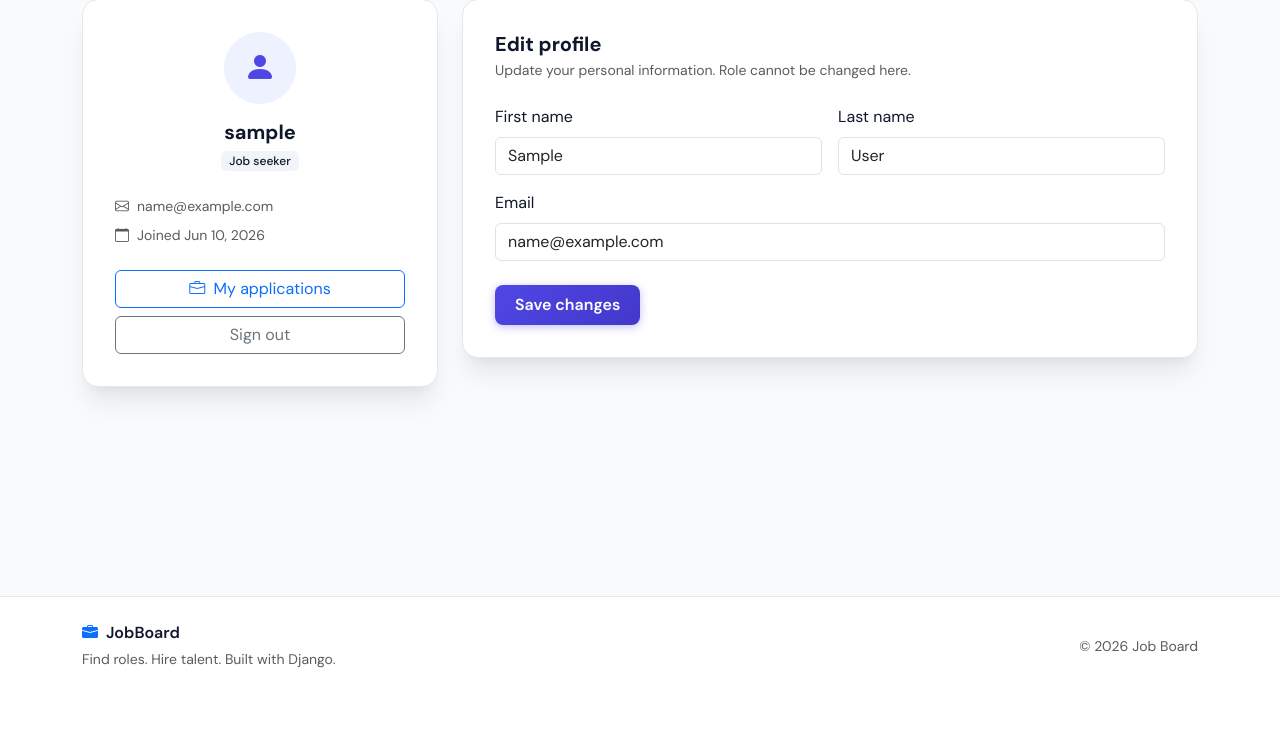
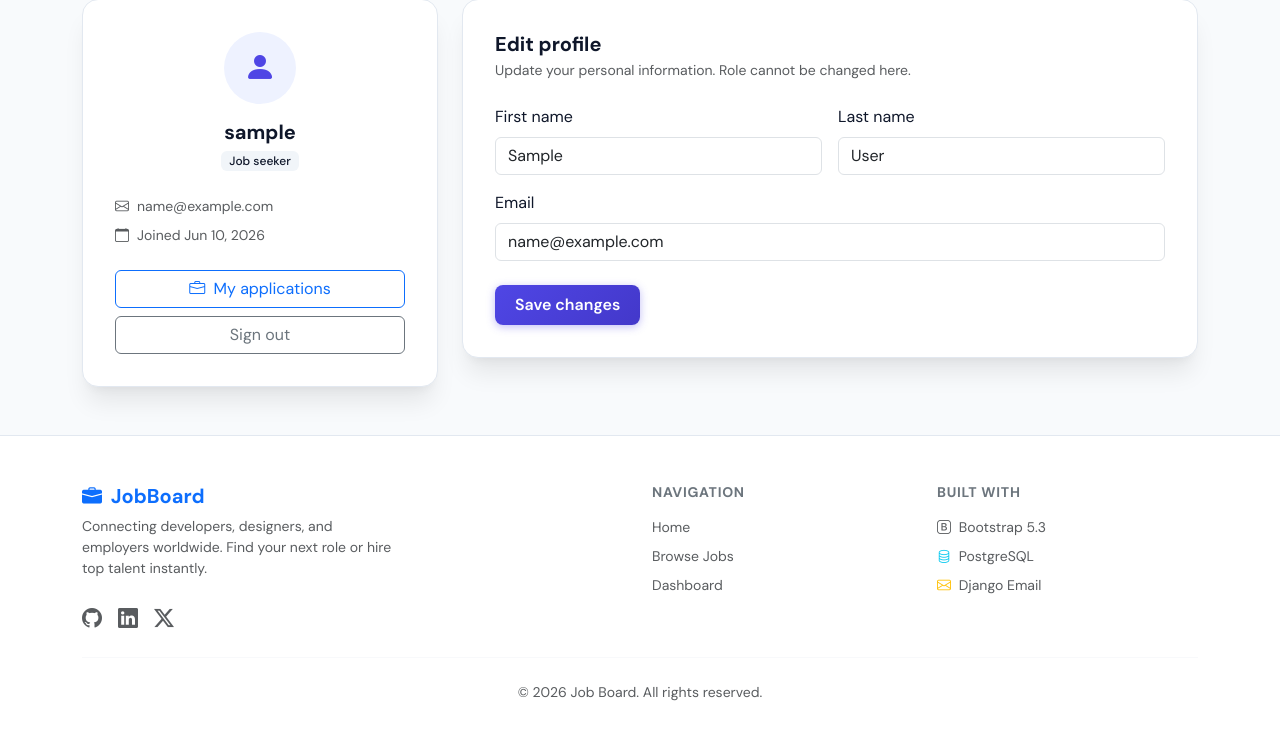
Before and after one commit to HaymiG/django_job_board, a Django app: page /accounts/profile/ in a window 1280 px wide. Shown: the part 106-861 px from the top of the page. Before the commit the page ends 774 px from the top, so only its background shows below. Run offline with Django 5.2, Linux system fonts and the light colour scheme; the visitor is signed in with stand-in values (Sample User, id 1); data that the repository does not hold is empty.

Commit message:
Modernize footer layout and highlight active page in header

```diff
--- a/static/css/site.css
+++ b/static/css/site.css
@@ -511,12 +511,12 @@ body {
   color: var(--jb-primary);
 }
 
-.role-option input:checked + .role-option-body {
+.role-option input:checked+.role-option-body {
   border-color: var(--jb-primary);
   background: var(--jb-icon-employer-bg);
 }
 
-.role-option input:focus-visible + .role-option-body {
+.role-option input:focus-visible+.role-option-body {
   outline: 2px solid var(--jb-primary);
   outline-offset: 2px;
 }
@@ -704,3 +704,14 @@ body {
     margin-top: 0.5rem;
   }
 }
+
+/* Footer hover effects */
+.footer-jb a.hover-primary {
+  transition: color 0.2s ease, transform 0.2s ease;
+  display: inline-block;
+}
+
+.footer-jb a.hover-primary:hover {
+  color: var(--jb-primary) !important;
+  transform: translateY(-2px);
+}
--- a/templates/base.html
+++ b/templates/base.html
@@ -1,6 +1,7 @@
 {% load static %}
 <!doctype html>
 <html lang="en" data-theme="light">
+
 <head>
   <script>
     (function () {
@@ -19,21 +20,14 @@
   <link rel="preconnect" href="https://fonts.gstatic.com" crossorigin />
   <link
     href="https://fonts.googleapis.com/css2?family=DM+Sans:ital,opsz,wght@0,9..40,400;0,9..40,500;0,9..40,600;0,9..40,700;1,9..40,400&display=swap"
-      rel="stylesheet"
-    />
-    <link
-      href="https://cdn.jsdelivr.net/npm/bootstrap@5.3.3/dist/css/bootstrap.min.css"
-      rel="stylesheet"
-      integrity="sha384-QWTKZyjpPEjISv5WaRU9OFeRpok6YctnYmDr5pNlyT2bRjXh0JMhjY6hW+ALEwIH"
-      crossorigin="anonymous"
-    />
-    <link
-      rel="stylesheet"
-      href="https://cdn.jsdelivr.net/npm/bootstrap-icons@1.11.3/font/bootstrap-icons.min.css"
-    />
+    rel="stylesheet" />
+  <link href="https://cdn.jsdelivr.net/npm/bootstrap@5.3.3/dist/css/bootstrap.min.css" rel="stylesheet"
+    integrity="sha384-QWTKZyjpPEjISv5WaRU9OFeRpok6YctnYmDr5pNlyT2bRjXh0JMhjY6hW+ALEwIH" crossorigin="anonymous" />
+  <link rel="stylesheet" href="https://cdn.jsdelivr.net/npm/bootstrap-icons@1.11.3/font/bootstrap-icons.min.css" />
   <link rel="stylesheet" href="{% static 'css/site.css' %}" />
   {% block extra_css %}{% endblock %}
 </head>
+
 <body class="d-flex flex-column min-vh-100">
   <nav class="navbar navbar-expand-lg navbar-jb sticky-top">
     <div class="container">
@@ -41,15 +35,8 @@
         <i class="bi bi-briefcase-fill"></i>
         JobBoard
       </a>
-        <button
-          class="navbar-toggler border-0"
-          type="button"
-          data-bs-toggle="collapse"
-          data-bs-target="#navbarMain"
-          aria-controls="navbarMain"
-          aria-expanded="false"
-          aria-label="Toggle navigation"
-        >
+      <button class="navbar-toggler border-0" type="button" data-bs-toggle="collapse" data-bs-target="#navbarMain"
+        aria-controls="navbarMain" aria-expanded="false" aria-label="Toggle navigation">
         <span class="navbar-toggler-icon"></span>
       </button>
       <div class="collapse navbar-collapse" id="navbarMain">
@@ -81,7 +68,8 @@
             <a class="nav-link position-relative" href="{% url 'jobs:saved_jobs' %}">
               <i class="bi bi-bookmark-heart me-1"></i> Saved
               {% if saved_jobs_count %}
-                      <span class="position-absolute top-0 start-100 translate-middle badge rounded-pill bg-warning text-dark" style="font-size:.65rem;">
+              <span class="position-absolute top-0 start-100 translate-middle badge rounded-pill bg-warning text-dark"
+                style="font-size:.65rem;">
                 {{ saved_jobs_count }}
               </span>
               {% endif %}
@@ -92,13 +80,8 @@
         </ul>
         <ul class="navbar-nav align-items-lg-center gap-lg-2">
           <li class="nav-item">
-              <button
-                type="button"
-                class="btn btn-theme-toggle"
-                id="theme-toggle"
-                aria-label="Switch to dark mode"
-                title="Dark mode"
-              >
+            <button type="button" class="btn btn-theme-toggle" id="theme-toggle" aria-label="Switch to dark mode"
+              title="Dark mode">
               <i class="bi bi-moon-stars-fill"></i>
             </button>
           </li>
@@ -144,28 +127,63 @@
     {% block content %}{% endblock %}
   </main>
 
-    <footer class="footer-jb">
-      <div class="container py-4">
-        <div class="row align-items-center">
-          <div class="col-md-6 mb-3 mb-md-0">
-            <span class="fw-semibold footer-brand">
-              <i class="bi bi-briefcase-fill text-primary me-1"></i> JobBoard
+  <footer class="footer-jb py-5">
+    <div class="container">
+      <div class="row g-4">
+        <div class="col-md-6">
+          <span class="fw-bold footer-brand h5 d-block mb-2 text-primary">
+            <i class="bi bi-briefcase-fill me-1"></i> JobBoard
           </span>
-            <p class="small text-muted mb-0 mt-1">Find roles. Hire talent. Built with Django.</p>
+          <p class="text-muted small mb-4" style="max-width: 320px;">
+            Connecting developers, designers, and employers worldwide. Find your next role or hire top talent instantly.
+          </p>
+          <div class="d-flex gap-3">
+            <a href="https://github.com" target="_blank" rel="noopener" class="text-muted fs-5 hover-primary"><i
+                class="bi bi-github"></i></a>
+            <a href="https://linkedin.com" target="_blank" rel="noopener" class="text-muted fs-5 hover-primary"><i
+                class="bi bi-linkedin"></i></a>
+            <a href="https://twitter.com" target="_blank" rel="noopener" class="text-muted fs-5 hover-primary"><i
+                class="bi bi-twitter-x"></i></a>
           </div>
-          <div class="col-md-6 text-md-end">
-            <span class="small text-muted">© {% now "Y" %} Job Board</span>
         </div>
+        <div class="col-md-3">
+          <h6 class="fw-bold mb-3 small text-uppercase text-secondary" style="letter-spacing: 0.05em;">Navigation</h6>
+          <ul class="list-unstyled d-flex flex-column gap-2 small">
+            <li><a href="{% url 'jobs:home' %}" class="text-muted text-decoration-none">Home</a></li>
+            <li><a href="{% url 'jobs:job_list' %}" class="text-muted text-decoration-none">Browse Jobs</a></li>
+            {% if user.is_authenticated %}
+            {% if user.role == 'employer' %}
+            <li><a href="{% url 'accounts:employer_dashboard' %}" class="text-muted text-decoration-none">Dashboard</a>
+            </li>
+            {% else %}
+            <li><a href="{% url 'accounts:job_seeker_dashboard' %}"
+                class="text-muted text-decoration-none">Dashboard</a></li>
+            {% endif %}
+            {% endif %}
+          </ul>
+        </div>
+        <div class="col-md-3">
+          <h6 class="fw-bold mb-3 small text-uppercase text-secondary" style="letter-spacing: 0.05em;">Built With</h6>
+          <ul class="list-unstyled d-flex flex-column gap-2 small">
+            <li><span class="text-muted"><i class="bi bi-bootstrap text-purple me-1"></i> Bootstrap 5.3</span></li>
+            <li><span class="text-muted"><i class="bi bi-database text-info me-1"></i> PostgreSQL</span></li>
+            <li><span class="text-muted"><i class="bi bi-envelope text-warning me-1"></i> Django Email</span></li>
+          </ul>
+        </div>
+      </div>
+      <hr class="my-4 opacity-10" style="border-color: var(--jb-border);">
+      <div class="text-center small text-muted">
+        <p class="mb-1">© {% now "Y" %} Job Board. All rights reserved.</p>
+
       </div>
     </div>
   </footer>
 
-    <script
-      src="https://cdn.jsdelivr.net/npm/bootstrap@5.3.3/dist/js/bootstrap.bundle.min.js"
+  <script src="https://cdn.jsdelivr.net/npm/bootstrap@5.3.3/dist/js/bootstrap.bundle.min.js"
     integrity="sha384-YvpcrYf0tY3lHB60NNkmXc5s9fDVZLESaAA55NDzOxhy9GkcIdslK1eN7N6jIeHz"
-      crossorigin="anonymous"
-    ></script>
+    crossorigin="anonymous"></script>
   <script src="{% static 'js/theme.js' %}"></script>
   {% block extra_js %}{% endblock %}
 </body>
+
 </html>
```
Lines whose indentation alone changed are shown as unchanged.
